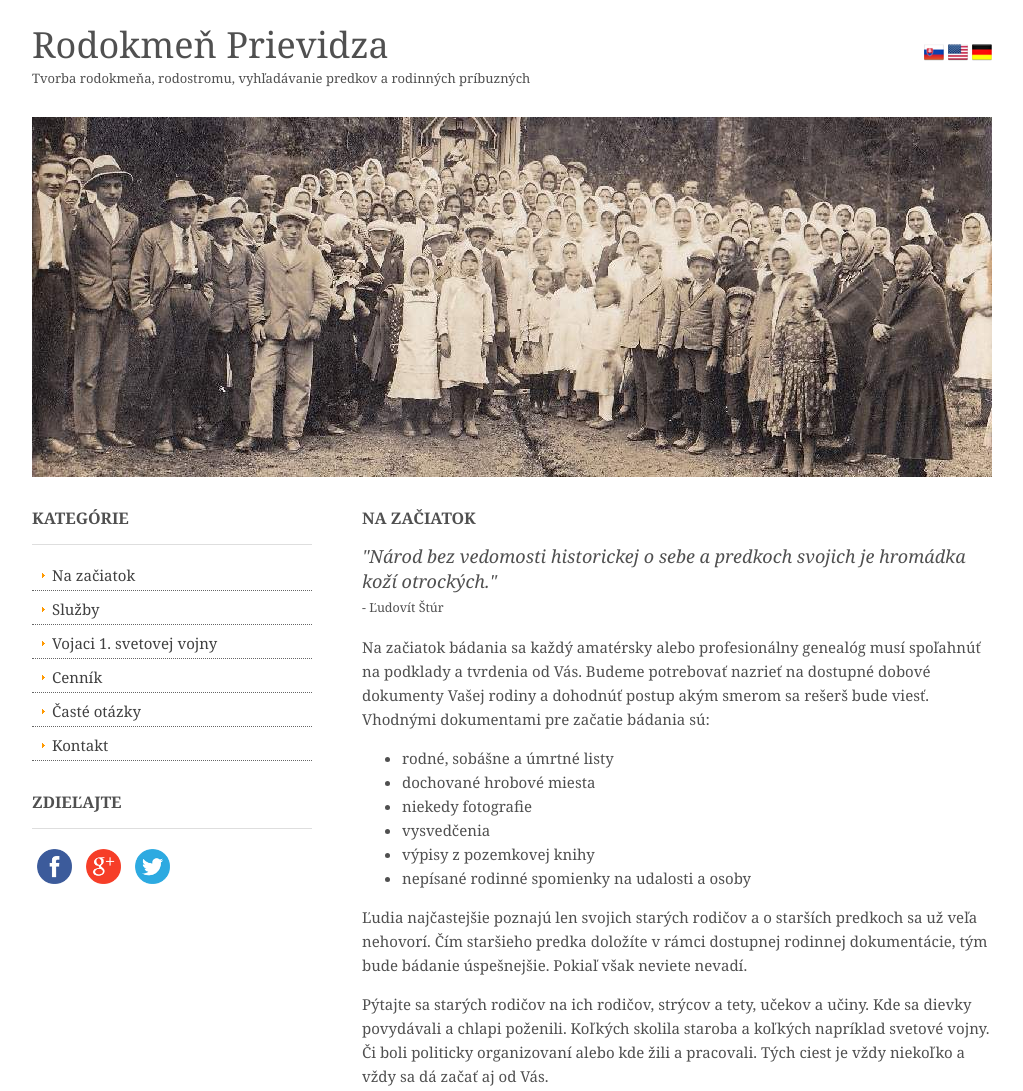
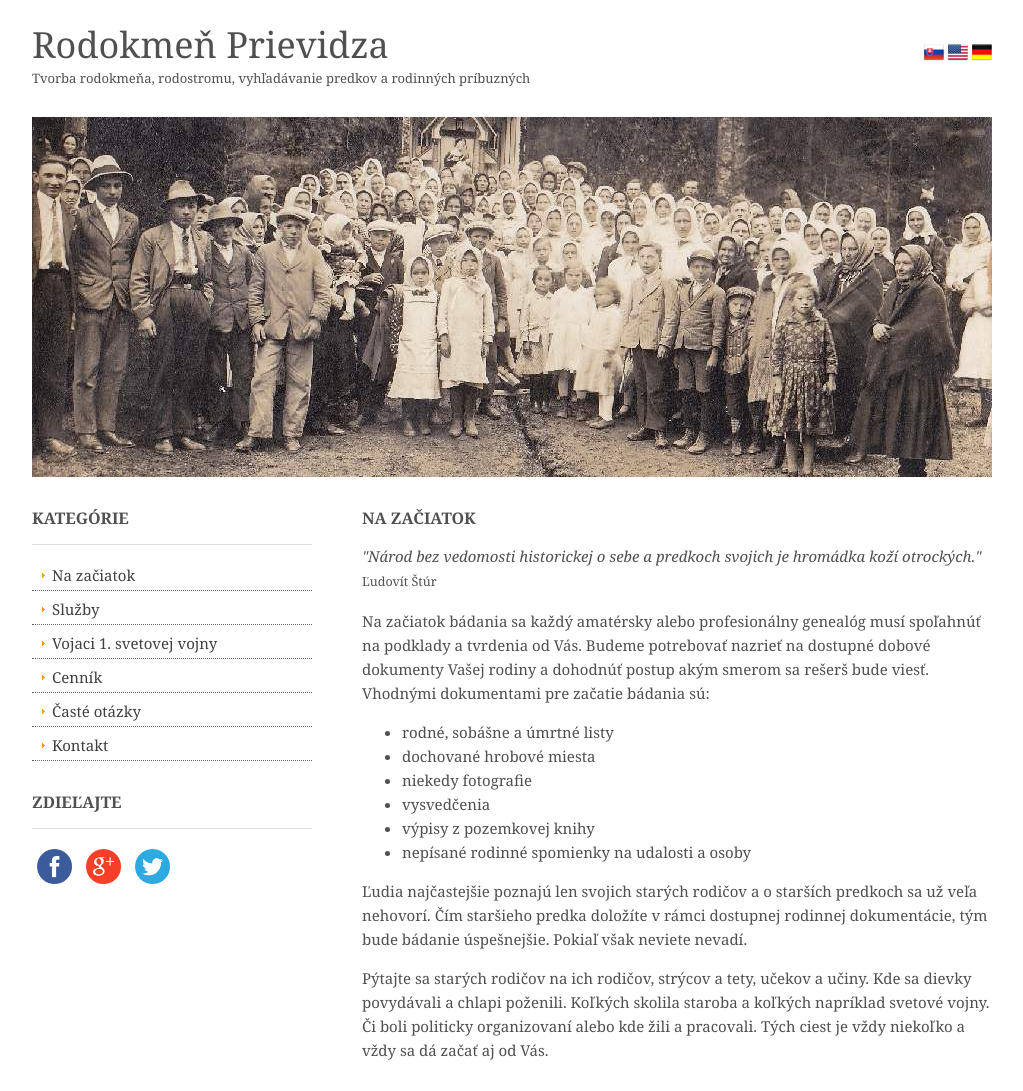
Before and after one commit to mabatko/rodokmenprievidza.sk, a plain HTML site: page nazaciatok.html in a window 1280 px wide. Shown: the top 1091 px of the page, without its empty margins (128-1151 px from the left). Drawn offline with Linux system fonts and the light colour scheme; a script that the page names is missing.

Commit message:
further changes

```diff
--- a/nazaciatok.html
+++ b/nazaciatok.html
@@ -61,8 +61,8 @@
 
       <article class="last">
         <h2>Na začiatok</h2>
- <p><i><big>"Národ bez vedomosti historickej o sebe a predkoch svojich je hromádka koží otrockých."</big></i><br>
-            <small>- Ľudovít Štúr</small></p>
+ <p><i>"Národ bez vedomosti historickej o sebe a predkoch svojich je hromádka koží otrockých."</i><br>
+            <small>Ľudovít Štúr</small></p>
 
         <p>Na začiatok bádania sa každý amatérsky alebo profesionálny genealóg musí spoľahnúť na podklady a tvrdenia od Vás. Budeme potrebovať nazrieť na dostupné dobové dokumenty Vašej rodiny a dohodnúť postup akým smerom sa rešerš bude viesť. Vhodnými dokumentami pre začatie bádania sú:</p>
 <ul>
```
Also changed, not shown: cennik.html (+1 -1 lines), otazky.html (+0 -5 lines).
